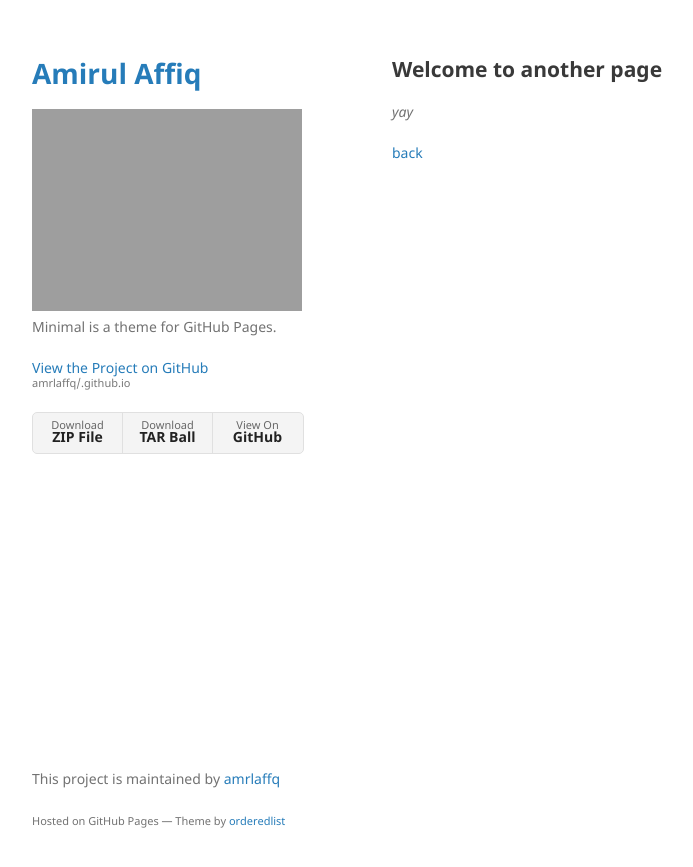
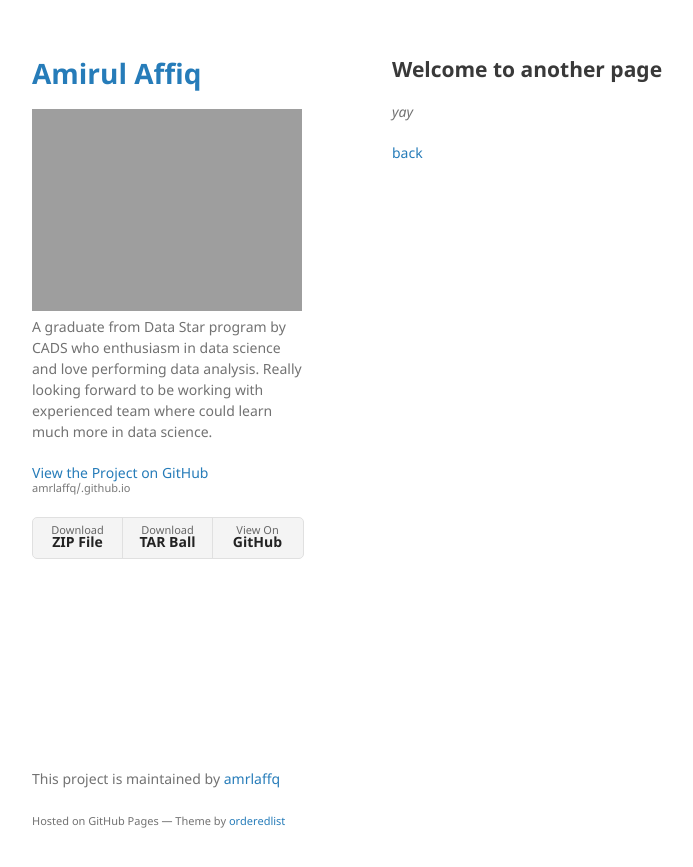
Before and after one commit to amrlaffq/.github.io, a Jekyll site: the page built from another-page.md, in a window 1280 px wide. Shown: the top 867 px of the page, without its empty margins (178-871 px from the left). Built offline with Jekyll 4.4.1, drawn with Linux system fonts in a browser that asks for light colours; our own code applies the rules of GitHub Pages for plain Markdown files.

Commit message:
Update _config.yml

```diff
--- a/_config.yml
+++ b/_config.yml
@@ -1,6 +1,6 @@
 title: Amirul Affiq
 logo: 'https://amrlaffq.github.io/images/profile pic.jpeg?raw=true'
-description: Minimal is a theme for GitHub Pages.
+description: A graduate from Data Star program by CADS who enthusiasm in data science and love performing data analysis. Really looking forward to be working with experienced team where could learn much more in data science.
 show_downloads: true
 google_analytics:
 theme: jekyll-theme-minimal
```
